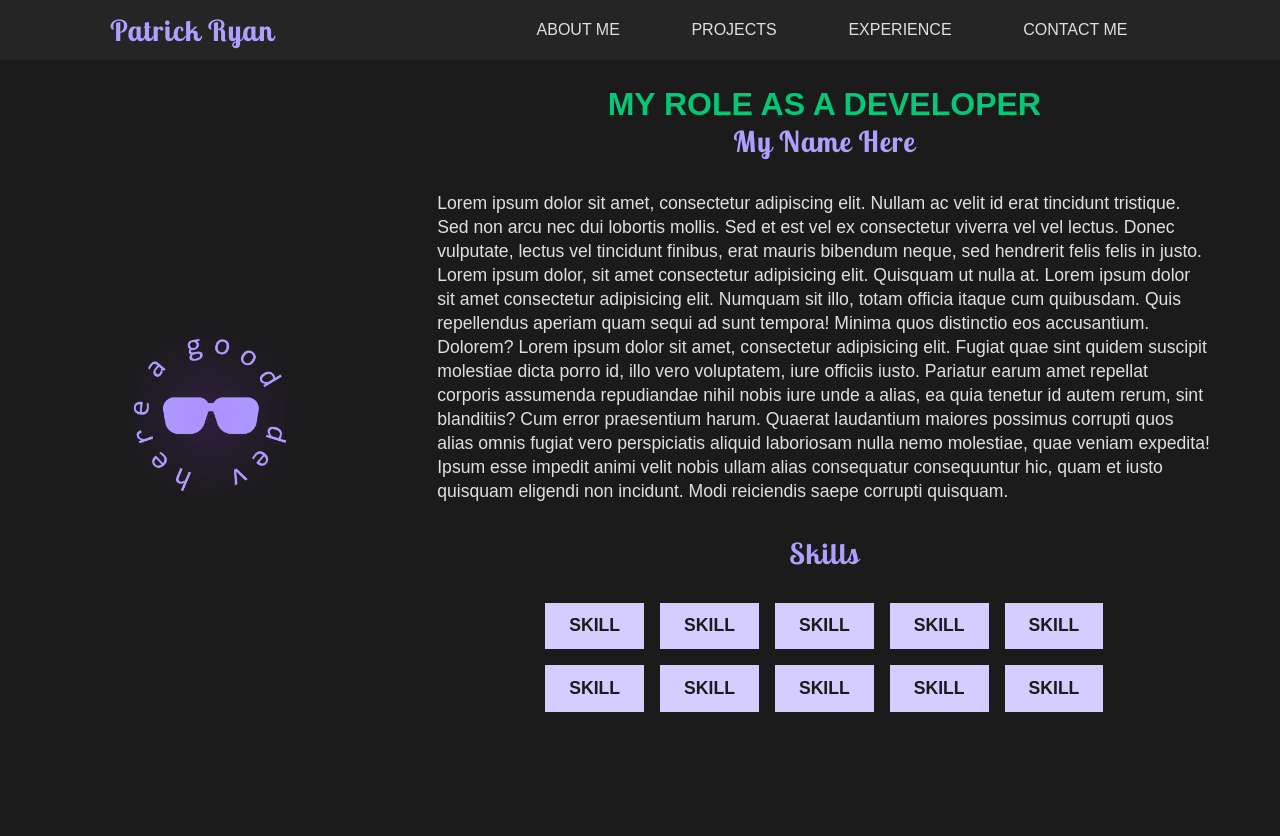
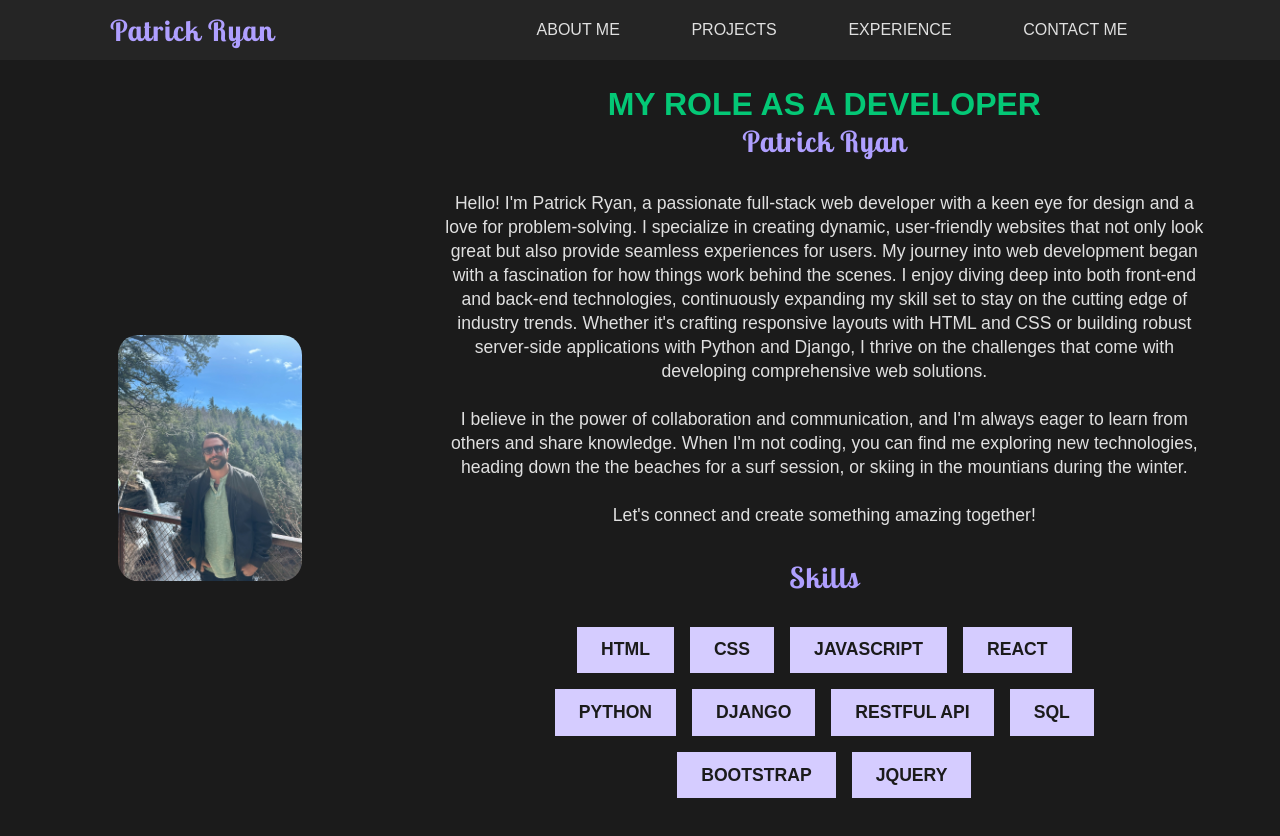
Before and after one commit to patrickryan331/portfolio, a plain HTML site: page index.html in a window 1280 px wide. Before the commit the page ends 800 px from the top, so only its background shows below. Drawn offline with Linux system fonts and the light colour scheme.

Commit message:
final report

```diff
--- a/css/base.css
+++ b/css/base.css
@@ -46,6 +46,7 @@ p {
     color: var(--neutral-color);
     line-height: 1.5rem;
     font-size: 1.1rem;
+    text-align: center;
 }
 
 .text-label {
--- a/css/sections.css
+++ b/css/sections.css
@@ -6,6 +6,7 @@
 
 .about-image-container img{
     width: 50%;
+    border-radius: 20px;
 }
 .about-image-container {
     width: 30%;
--- a/index.html
+++ b/index.html
@@ -57,7 +57,7 @@
     <section class="about-section center-row">
 
         <div class="about-image-container center-row">
-            <img src="./img/logo.png" alt="missing-img">
+            <img src="./img/about.JPG" alt="missing-img">
         </div>
 
 
@@ -65,25 +65,29 @@
         <div class="about-description-container center-column">
 
             <h1>My Role as a Developer</h1>
-            <h2>My Name Here</h2>
-            <p>Lorem ipsum dolor sit amet, consectetur adipiscing elit. Nullam ac velit id erat tincidunt tristique. Sed non arcu nec dui lobortis mollis. Sed et est vel ex consectetur viverra vel vel lectus. Donec vulputate, lectus vel tincidunt finibus, erat mauris bibendum neque, sed hendrerit felis felis in justo.  Lorem ipsum dolor, sit amet consectetur adipisicing elit. Quisquam ut nulla at. Lorem ipsum dolor sit amet consectetur adipisicing elit. Numquam sit illo, totam officia itaque cum quibusdam. Quis repellendus aperiam quam sequi ad sunt tempora! Minima quos distinctio eos accusantium. Dolorem? Lorem ipsum dolor sit amet, consectetur adipisicing elit.
-            Fugiat quae sint quidem suscipit molestiae dicta porro id, illo vero voluptatem, iure officiis iusto. Pariatur earum amet repellat corporis assumenda repudiandae nihil nobis iure unde a alias, ea quia tenetur id autem rerum, sint blanditiis? Cum error praesentium harum.
-            Quaerat laudantium maiores possimus corrupti quos alias omnis fugiat vero perspiciatis aliquid laboriosam nulla nemo molestiae, quae veniam expedita! Ipsum esse impedit animi velit nobis ullam alias consequatur consequuntur hic, quam et iusto quisquam eligendi non incidunt. Modi reiciendis saepe corrupti quisquam.</p>
+            <h2>Patrick Ryan</h2>
+            <p>Hello! I'm Patrick Ryan, a passionate full-stack web developer with a keen eye for design and a love for problem-solving. I specialize in creating dynamic, user-friendly websites that not only look great but also provide seamless experiences for users.
+
+                My journey into web development began with a fascination for how things work behind the scenes. I enjoy diving deep into both front-end and back-end technologies, continuously expanding my skill set to stay on the cutting edge of industry trends. Whether it's crafting responsive layouts with HTML and CSS or building robust server-side applications with Python and Django, I thrive on the challenges that come with developing comprehensive web solutions.
+                <br /><br />
+                I believe in the power of collaboration and communication, and I'm always eager to learn from others and share knowledge. When I'm not coding, you can find me exploring new technologies, heading down the the beaches for a surf session, or skiing in the mountians during the winter.
+                <br /><br />
+                Let's connect and create something amazing together!</p>
 
             <div class="skills container center-column">
                 <h2>Skills</h2>
 
                 <div class="skills-list center-row">
-                    <label class="text-label">Skill</label>
-                    <label class="text-label">Skill</label>
-                    <label class="text-label">Skill</label>
-                    <label class="text-label">Skill</label>
-                    <label class="text-label">Skill</label>
-                    <label class="text-label">Skill</label>
-                    <label class="text-label">Skill</label>
-                    <label class="text-label">Skill</label>
-                    <label class="text-label">Skill</label>
-                    <label class="text-label">Skill</label>
+                    <label class="text-label">HTML</label>
+                    <label class="text-label">CSS</label>
+                    <label class="text-label">JavaScript</label>
+                    <label class="text-label">React</label>
+                    <label class="text-label">Python</label>
+                    <label class="text-label">Django</label>
+                    <label class="text-label">RESTful API</label>
+                    <label class="text-label">SQL</label>
+                    <label class="text-label">Bootstrap</label>
+                    <label class="text-label">JQuery</label>
                 </div>
 
             </div>
```
Also changed, not shown: img/about.JPG (added).
